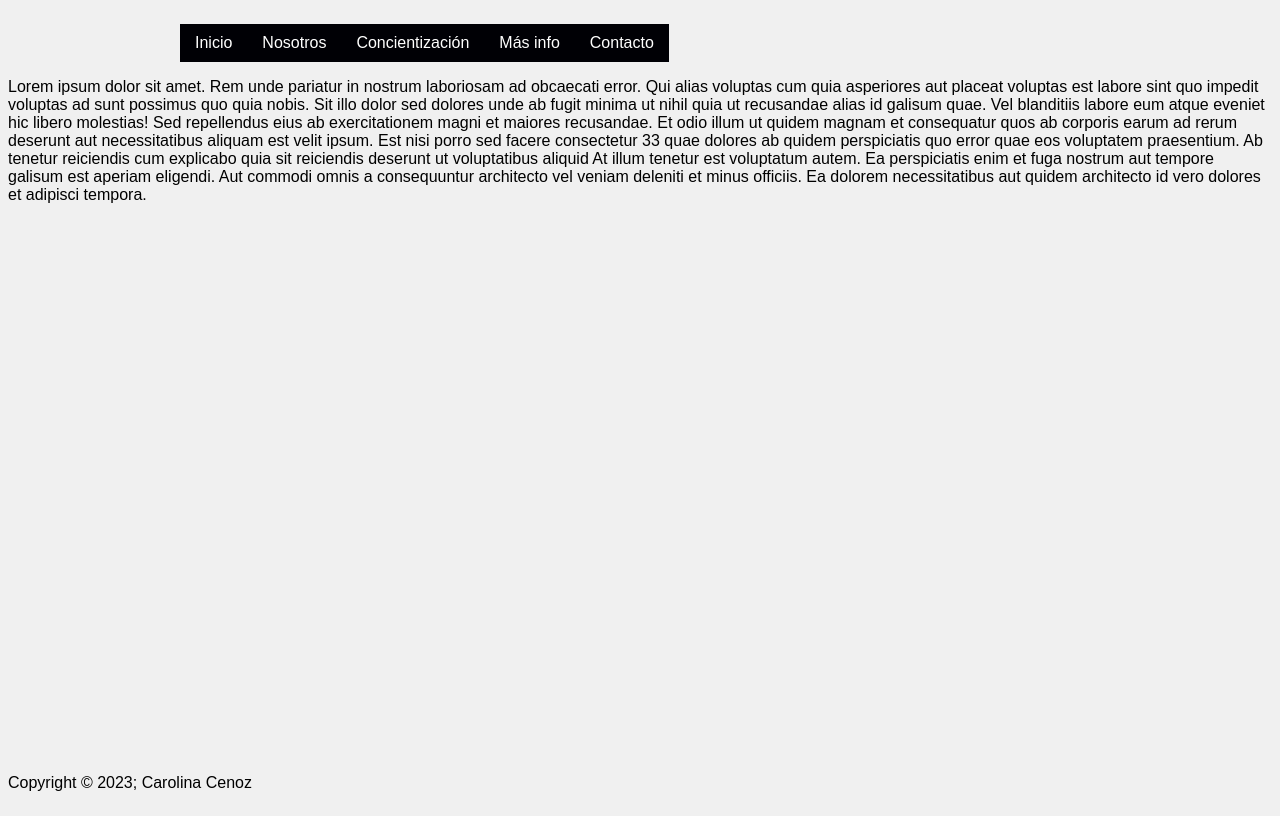
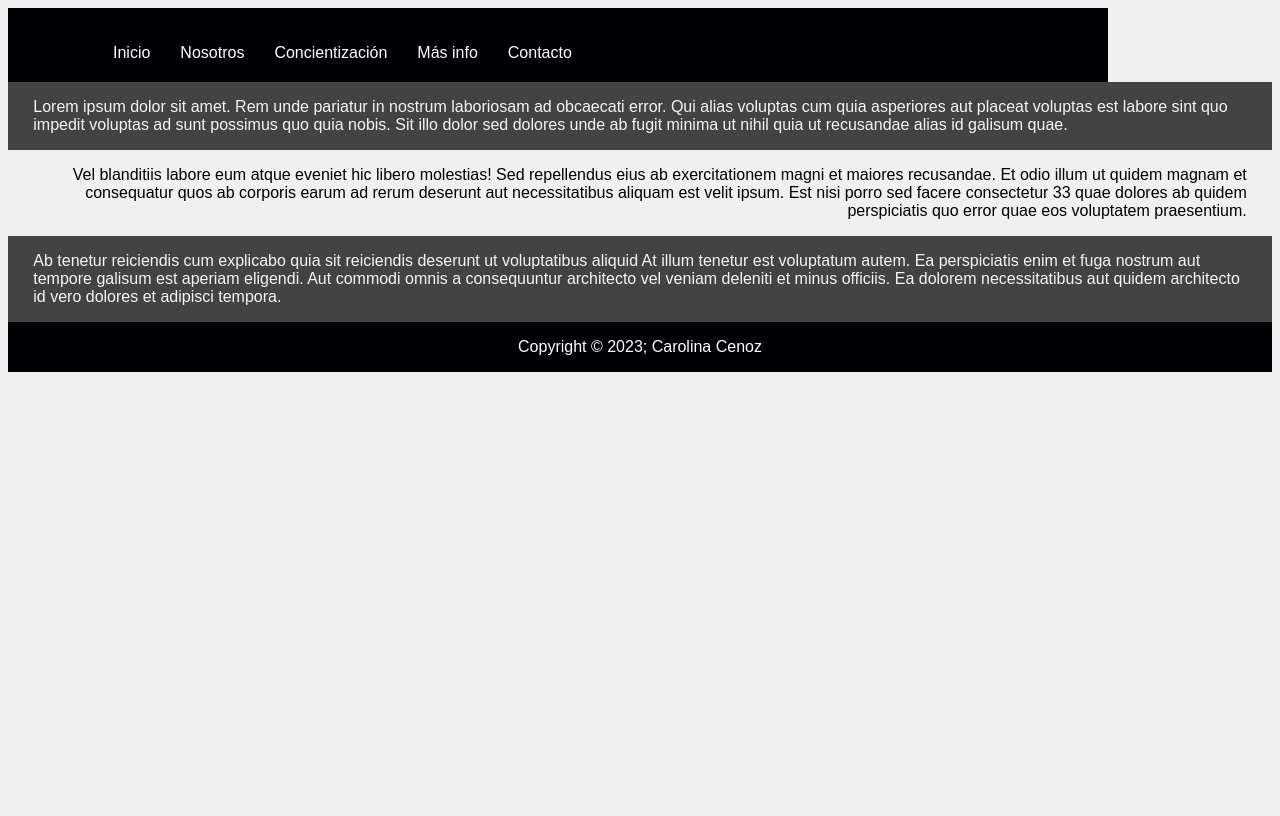
Before and after one commit to carocenz/gambiental, a plain HTML site: page index.html in a window 1280 px wide. Drawn offline with Linux system fonts and the light colour scheme.

Commit message:
gambiental

```diff
--- a/index.html
+++ b/index.html
@@ -44,11 +44,18 @@
         </ul>
     </div>
 
-<p>Lorem ipsum dolor sit amet. Rem unde pariatur in nostrum laboriosam ad obcaecati error. Qui alias voluptas cum quia asperiores aut placeat voluptas est labore sint quo impedit voluptas ad sunt possimus quo quia nobis. Sit illo dolor sed dolores unde ab fugit minima ut nihil quia ut recusandae alias id galisum quae.
 
-Vel blanditiis labore eum atque eveniet hic libero molestias! Sed repellendus eius ab exercitationem magni et maiores recusandae. Et odio illum ut quidem magnam et consequatur quos ab corporis earum ad rerum deserunt aut necessitatibus aliquam est velit ipsum. Est nisi porro sed facere consectetur 33 quae dolores ab quidem perspiciatis quo error quae eos voluptatem praesentium.
+    <div id="text1">
+        <p>Lorem ipsum dolor sit amet. Rem unde pariatur in nostrum laboriosam ad obcaecati error. Qui alias voluptas cum quia asperiores aut placeat voluptas est labore sint quo impedit voluptas ad sunt possimus quo quia nobis. Sit illo dolor sed dolores unde ab fugit minima ut nihil quia ut recusandae alias id galisum quae.</p>
+    </div>
 
-Ab tenetur reiciendis cum explicabo quia sit reiciendis deserunt ut voluptatibus aliquid At illum tenetur est voluptatum autem. Ea perspiciatis enim et fuga nostrum aut tempore galisum est aperiam eligendi. Aut commodi omnis a consequuntur architecto vel veniam deleniti et minus officiis. Ea dolorem necessitatibus aut quidem architecto id vero dolores et adipisci tempora.</p>
+    <div id="text2">
+        <p>Vel blanditiis labore eum atque eveniet hic libero molestias! Sed repellendus eius ab exercitationem magni et maiores recusandae. Et odio illum ut quidem magnam et consequatur quos ab corporis earum ad rerum deserunt aut necessitatibus aliquam est velit ipsum. Est nisi porro sed facere consectetur 33 quae dolores ab quidem perspiciatis quo error quae eos voluptatem praesentium.</p>
+    </div>
+
+    <div id="text1">
+        <p>Ab tenetur reiciendis cum explicabo quia sit reiciendis deserunt ut voluptatibus aliquid At illum tenetur est voluptatum autem. Ea perspiciatis enim et fuga nostrum aut tempore galisum est aperiam eligendi. Aut commodi omnis a consequuntur architecto vel veniam deleniti et minus officiis. Ea dolorem necessitatibus aut quidem architecto id vero dolores et adipisci tempora.</p>
+    </div>
 
 <footer id="main-footer">
     <p>Copyright &copy 2023; Carolina Cenoz</p>
--- a/style.css
+++ b/style.css
@@ -5,15 +5,32 @@
 body{
     background-color: #10101010;
     display: grid;
-    min-height: 100vh;
-    grid-template-rows: auto 1fr auto;
 }
 
 
 #header{
-    margin: auto;
     width: 1000px;
+    background-color: #000005;
+    padding: 10px 50px;
 }
+
+#text1 {
+    font-family: Arial, Helvetica, sans-serif;
+    background-color: #434343;
+    color: whitesmoke;
+    text-align: left;
+    padding-left: 2%;
+    padding-right: 2%;
+}
+
+#text2 {
+    font-family:'Franklin Gothic Medium', 'Arial Narrow', Arial, sans-serif;
+    color:black;
+    text-align: right;
+    padding-left: 2%;
+    padding-right: 2%;
+}
+
 
 /*para las listas - el estilo que le sacamos con el 'none' son los marcadores (puntitos) de cada palabra*/
 
@@ -84,8 +101,8 @@ ul, ol{
 
 /*al darle position absolute pierde sus medidas entonces se le da el width del 100% pero ésto solo sirve para cuando hay poco contenido en la página*/
 
-.main-footer {
-    padding: 10%;
+#main-footer {
+    color: white;
     background-color: #000005;
     text-align: center;
 }
```
